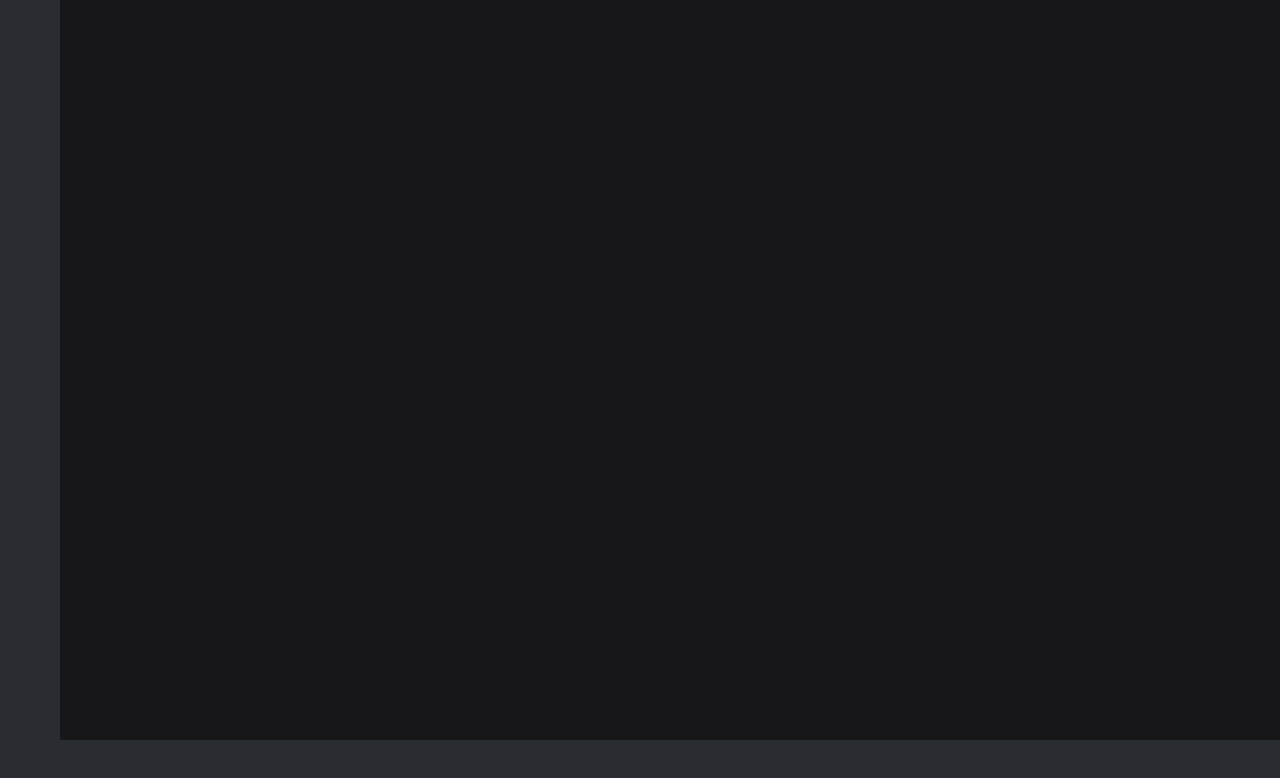
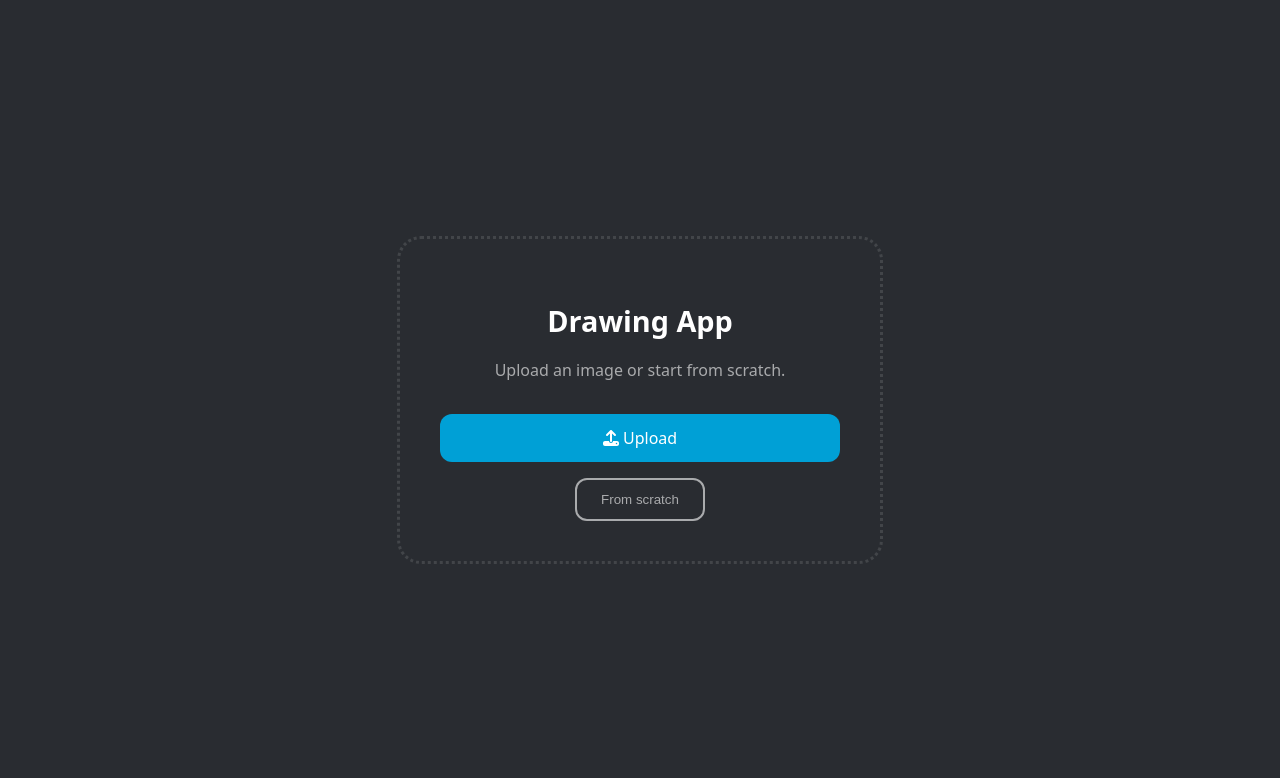
Before and after one commit to RubenEscobar82/drawing-app, a React (Vite) app: page / in a window 1280 px wide. Shown: the top 778 px of the page. Built offline with nearby package versions, Linux system fonts and the light colour scheme.

Commit message:
add image upload functionality

```diff
--- a/package.json
+++ b/package.json
@@ -14,6 +14,7 @@
     "@fortawesome/fontawesome-svg-core": "^6.7.2",
     "@fortawesome/free-solid-svg-icons": "^6.7.2",
     "@fortawesome/react-fontawesome": "^0.2.2",
+    "bootstrap": "^5.3.6",
     "react": "^19.0.0",
     "react-dom": "^19.0.0"
   },
--- a/src/components/Canvas/Canvas.tsx
+++ b/src/components/Canvas/Canvas.tsx
@@ -1,12 +1,87 @@
-import { FC } from "react";
+import { FC, useEffect, useRef } from "react";
 import { useCanvasContext } from "@src/hooks";
+import { getCanvasCtxFromRef } from "@src/helpers";
 import styles from "./Canvas.module.scss";
 
-const Canvas: FC = () => {
-  const { displayCanvasConfig, displayCanvasRef } = useCanvasContext();
+interface canvasProps {
+  imgSrc?: string | null;
+}
+
+const Canvas: FC<canvasProps> = ({ imgSrc }) => {
+  const {
+    displayCanvasConfig,
+    setDisplayCanvasConfig,
+    displayCanvasRef,
+    drawOnCanvasDisplay,
+    offscreenCanvasRef,
+  } = useCanvasContext();
+
+  const canvasContainerRef = useRef<HTMLDivElement | null>(null);
+
+  useEffect(() => {
+    getCanvasCtxFromRef({ ref: offscreenCanvasRef }, (ctx) => {
+      ctx.fillStyle = "white";
+      ctx.fillRect(0, 0, ctx.canvas.width, ctx.canvas.height);
+
+      const canvasWidth =
+        canvasContainerRef.current?.clientWidth || ctx.canvas.width;
+      const canvasHeight =
+        canvasContainerRef.current?.clientHeight || ctx.canvas.height;
+
+      setDisplayCanvasConfig((prev) => ({
+        ...prev,
+        canvasWidth,
+        canvasHeight,
+        offsetX: (canvasWidth - ctx.canvas.width) / 2,
+        offsetY: (canvasHeight - ctx.canvas.height) / 2,
+      }));
+    });
+  }, []);
+
+  useEffect(() => {
+    getCanvasCtxFromRef({ ref: offscreenCanvasRef }, (ctx) => {
+      drawOnCanvasDisplay(ctx.canvas);
+    });
+  }, [displayCanvasConfig]);
+
+  useEffect(() => {
+    if (imgSrc) {
+      const img = new Image();
+      img.onload = () => {
+        offscreenCanvasRef.current = new OffscreenCanvas(img.width, img.height);
+
+        getCanvasCtxFromRef({ ref: offscreenCanvasRef }, (ctx) => {
+          ctx.drawImage(img, 0, 0, img.width, img.height);
+
+          setDisplayCanvasConfig((prev) => {
+            const scaleX =
+              img.width > prev.canvasWidth ? prev.canvasWidth / img.width : 1;
+            const scaleY =
+              img.height > prev.canvasHeight
+                ? prev.canvasHeight / img.height
+                : 1;
+            const scale = Math.min(scaleX, scaleY);
+
+            const offsetX = (prev.canvasWidth - img.width * scale) / 2;
+            const offsetY = (prev.canvasHeight - img.height * scale) / 2;
+
+            return {
+              ...prev,
+              imgWidth: img.width,
+              imgHeight: img.height,
+              scale,
+              offsetX,
+              offsetY,
+            };
+          });
+        });
+      };
+      img.src = imgSrc;
+    }
+  }, [imgSrc]);
 
   return (
-    <div className={styles.canvasContainer}>
+    <div className={styles.canvasContainer} ref={canvasContainerRef}>
       <canvas
         width={displayCanvasConfig.canvasWidth}
         height={displayCanvasConfig.canvasHeight}
--- a/src/components/CanvasProvider/CanvasProvider.tsx
+++ b/src/components/CanvasProvider/CanvasProvider.tsx
@@ -1,40 +1,57 @@
 import { FC, ReactNode, useRef, useState } from "react";
 import { DisplayCanvasConfig } from "@src/types";
 import { CanvasContext } from "@src/contexts";
+import { getCanvasCtxFromRef, clearCanvas } from "@src/helpers";
 
 interface CanvasContextProviderProps {
   children: ReactNode;
 }
 
 const CanvasProvider: FC<CanvasContextProviderProps> = ({ children }) => {
-  const defaultWidth = 350;
-  const defaultHeight = 300;
+  const defaultCanvasWidth = 350;
+  const defaultCanvasHeight = 300;
 
   const [displayCanvasConfig, setDisplayCanvasConfig] =
     useState<DisplayCanvasConfig>({
-      canvasWidth: defaultWidth,
-      canvasHeight: defaultHeight,
+      canvasWidth: defaultCanvasWidth,
+      canvasHeight: defaultCanvasHeight,
       scale: 1,
-      imgWidth: defaultWidth,
-      imgHeight: defaultHeight,
+      imgWidth: defaultCanvasWidth,
+      imgHeight: defaultCanvasHeight,
       offsetX: 0,
       offsetY: 0,
     });
 
   const offscreenCanvasRef = useRef(
-    new OffscreenCanvas(defaultWidth, defaultHeight)
+    new OffscreenCanvas(defaultCanvasWidth, defaultCanvasHeight)
   );
   const displayCanvasRef = useRef<HTMLCanvasElement | null>(null);
+
+  const drawOnCanvasDisplay = (image: CanvasImageSource) => {
+    getCanvasCtxFromRef({ ref: displayCanvasRef }, (ctx) => {
+      ctx.canvas.width = displayCanvasConfig.canvasWidth;
+      ctx.canvas.height = displayCanvasConfig.canvasHeight;
+
+      ctx.imageSmoothingEnabled = false;
+
+      clearCanvas(displayCanvasRef);
+
+      ctx.translate(displayCanvasConfig.offsetX, displayCanvasConfig.offsetY);
+      ctx.scale(displayCanvasConfig.scale, displayCanvasConfig.scale);
+      ctx.drawImage(image, 0, 0);
+    });
+  };
 
   return (
     <CanvasContext.Provider
       value={{
-        defaultWidth,
-        defaultHeight,
+        defaultCanvasWidth,
+        defaultCanvasHeight,
         offscreenCanvasRef,
         displayCanvasRef,
         displayCanvasConfig,
         setDisplayCanvasConfig,
+        drawOnCanvasDisplay,
       }}
     >
       {children}
--- a/src/contexts/CanvasContext.tsx
+++ b/src/contexts/CanvasContext.tsx
@@ -2,12 +2,13 @@ import { createContext, RefObject, Dispatch, SetStateAction } from "react";
 import { DisplayCanvasConfig } from "@src/types";
 
 interface CanvasContextType {
-  defaultWidth: number;
-  defaultHeight: number;
+  defaultCanvasWidth: number;
+  defaultCanvasHeight: number;
   offscreenCanvasRef: RefObject<OffscreenCanvas>;
   displayCanvasRef: RefObject<HTMLCanvasElement | null>;
   displayCanvasConfig: DisplayCanvasConfig;
   setDisplayCanvasConfig: Dispatch<SetStateAction<DisplayCanvasConfig>>;
+  drawOnCanvasDisplay: (image: CanvasImageSource) => void;
 }
 
 const CanvasContext = createContext<CanvasContextType | undefined>(undefined);
--- /dev/null
+++ b/src/helpers/canvas.ts
@@ -0,0 +1,34 @@
+import { RefObject } from "react";
+
+type Rendering2DContext<T> = T extends OffscreenCanvas
+  ? OffscreenCanvasRenderingContext2D
+  : T extends HTMLCanvasElement
+  ? CanvasRenderingContext2D
+  : never;
+
+const clearCanvas = (
+  canvasRef: RefObject<HTMLCanvasElement | OffscreenCanvas | null>
+) => {
+  getCanvasCtxFromRef({ ref: canvasRef }, (ctx) => {
+    ctx.setTransform(1, 0, 0, 1, 0, 0);
+    ctx.clearRect(0, 0, ctx.canvas.width, ctx.canvas.height);
+  });
+};
+
+const getCanvasCtxFromRef = <T extends HTMLCanvasElement | OffscreenCanvas>(
+  refNSettings: {
+    ref: RefObject<T | null>;
+    settings?: CanvasRenderingContext2DSettings;
+  },
+  onSuccess: (ctx: Rendering2DContext<T>) => void
+) => {
+  const ctx = refNSettings.ref.current?.getContext("2d", {
+    willReadFrequently: true,
+    ...refNSettings.settings,
+  }) as Rendering2DContext<T>;
+  if (ctx) {
+    onSuccess(ctx);
+  }
+};
+
+export { getCanvasCtxFromRef, clearCanvas };
--- /dev/null
+++ b/src/helpers/index.ts
@@ -0,0 +1 @@
+export { clearCanvas, getCanvasCtxFromRef } from "./canvas";
--- a/src/styles/abstracts/_colors.scss
+++ b/src/styles/abstracts/_colors.scss
@@ -3,6 +3,8 @@ $color-primary: #00a0d6;
 $color-primary-dark: #292c31;
 $color-secondary: #424549;
 $color-dark: #171719;
+$color-light: #ffffff;
+$color-text-dim: hsla(0, 0%, 100%, 0.6);
 
 // Neutrals
 $color-white: #ffffff;
--- a/src/styles/main.scss
+++ b/src/styles/main.scss
@@ -1,3 +1,43 @@
 @use "./abstracts/_colors" as *;
 @use "./abstracts/_breakpoints" as *;
 @use "./abstracts/mixins" as *;
+
+.bg-primary {
+  background-color: $color-primary;
+}
+.text-primary {
+  color: $color-primary;
+}
+.border-primary {
+  border-color: $color-primary;
+}
+
+.bg-primary-dark {
+  background-color: $color-primary-dark;
+}
+.text-primary-dark {
+  color: $color-primary-dark;
+}
+.border-primary-dark {
+  border-color: $color-primary-dark;
+}
+
+.bg-primary-secondary {
+  background-color: $color-secondary;
+}
+.text-secondary {
+  color: $color-secondary;
+}
+.border-secondary {
+  border-color: $color-secondary;
+}
+
+.bg-dark {
+  background-color: $color-dark;
+}
+.text-dark {
+  color: $color-dark;
+}
+.border-dark {
+  border-color: $color-dark;
+}
--- a/src/views/Workspace/Workspace.module.scss
+++ b/src/views/Workspace/Workspace.module.scss
@@ -7,15 +7,95 @@ $bottom-bar-size: 60px;
 $workspace-width: 100dvw;
 $workspace-height: 100dvh;
 
+#splash {
+  position: absolute;
+  width: $workspace-width;
+  min-width: 350px;
+  height: $workspace-height;
+  min-height: 300px;
+  background-color: cls.$color-primary-dark;
+  display: flex;
+  align-items: center;
+  justify-content: center;
+  padding: 2rem;
+  box-sizing: border-box;
+  background: cls.$color-primary-dark;
+  overflow: auto;
+  z-index: 1;
+
+  .splashContent {
+    background-color: cls.$color-primary-dark;
+    padding: 2.5rem;
+    border-radius: 1.5rem;
+    border-style: dotted;
+    border-color: cls.$color-secondary;
+    max-width: 400px;
+    width: 100%;
+    text-align: center;
+
+    h1 {
+      font-size: 1.8rem;
+      margin-bottom: 0.5rem;
+      color: cls.$color-light;
+    }
+
+    p {
+      color: cls.$color-text-dim;
+      margin-bottom: 2rem;
+    }
+
+    .fileUpload,
+    .blankButton {
+      transition: all 0.3s;
+      cursor: pointer;
+      padding: 0.75rem 1.5rem;
+    }
+
+    .fileUpload {
+      display: block;
+      background-color: cls.$color-primary;
+      color: cls.$color-light;
+      border-radius: 0.75rem;
+      margin-bottom: 1rem;
+      font-weight: 500;
+
+      input {
+        display: none;
+      }
+
+      &:hover {
+        box-shadow: 0 0 15px cls.$color-primary;
+      }
+    }
+
+    .blankButton {
+      display: inline-block;
+      background: none;
+      color: cls.$color-text-dim;
+      border-color: cls.$color-text-dim;
+      border-radius: 0.75rem;
+      border-style: solid;
+      font-weight: 500;
+
+      &:hover {
+        background-color: cls.$color-secondary;
+        color: cls.$color-light;
+      }
+    }
+  }
+}
+
 #workspace {
+  position: absolute;
   width: $workspace-width;
   height: $workspace-height;
   background-color: cls.$color-dark;
+  z-index: 0;
 
   .toolBar,
   .bottomBar,
   .canvasWrapper {
-    position: fixed;
+    position: absolute;
     box-sizing: border-box;
   }
 
--- a/src/views/Workspace/Workspace.tsx
+++ b/src/views/Workspace/Workspace.tsx
@@ -1,14 +1,49 @@
-import { FC } from "react";
+import { FC, ChangeEvent, useState } from "react";
 import { Canvas } from "@src/components";
+import { FontAwesomeIcon } from "@fortawesome/react-fontawesome";
+import { faUpload } from "@fortawesome/free-solid-svg-icons";
 import styles from "./Workspace.module.scss";
 
 const Workspace: FC = () => {
+  const [imgSrc, setImgSrc] = useState<string | null>(null);
+  const [showSplash, setShowSplash] = useState(true);
+
+  const handleFileChange = (event: ChangeEvent<HTMLInputElement>) => {
+    const file = event.target.files?.[0];
+    if (file) {
+      setImgSrc(URL.createObjectURL(file));
+      setShowSplash(false);
+    }
+  };
+
   return (
     <>
+      {showSplash && (
+        <div id={styles.splash}>
+          <div className={styles.splashContent}>
+            <h1>Drawing App</h1>
+            <p>Upload an image or start from scratch.</p>
+
+            <label className={styles.fileUpload}>
+              <input type="file" accept="image/*" onChange={handleFileChange} />
+              <FontAwesomeIcon icon={faUpload} /> Upload
+            </label>
+
+            <button
+              className={styles.blankButton}
+              onClick={() => {
+                setShowSplash(false);
+              }}
+            >
+              From scratch
+            </button>
+          </div>
+        </div>
+      )}
       <div id={styles.workspace}>
         <div className={styles.toolBar}></div>
         <div className={styles.canvasWrapper}>
-          <Canvas />
+          <Canvas imgSrc={imgSrc} />
         </div>
         <div className={styles.bottomBar}></div>
       </div>
```
Also changed, not shown: 1 other file (tests, documents, lock files or other folders).
